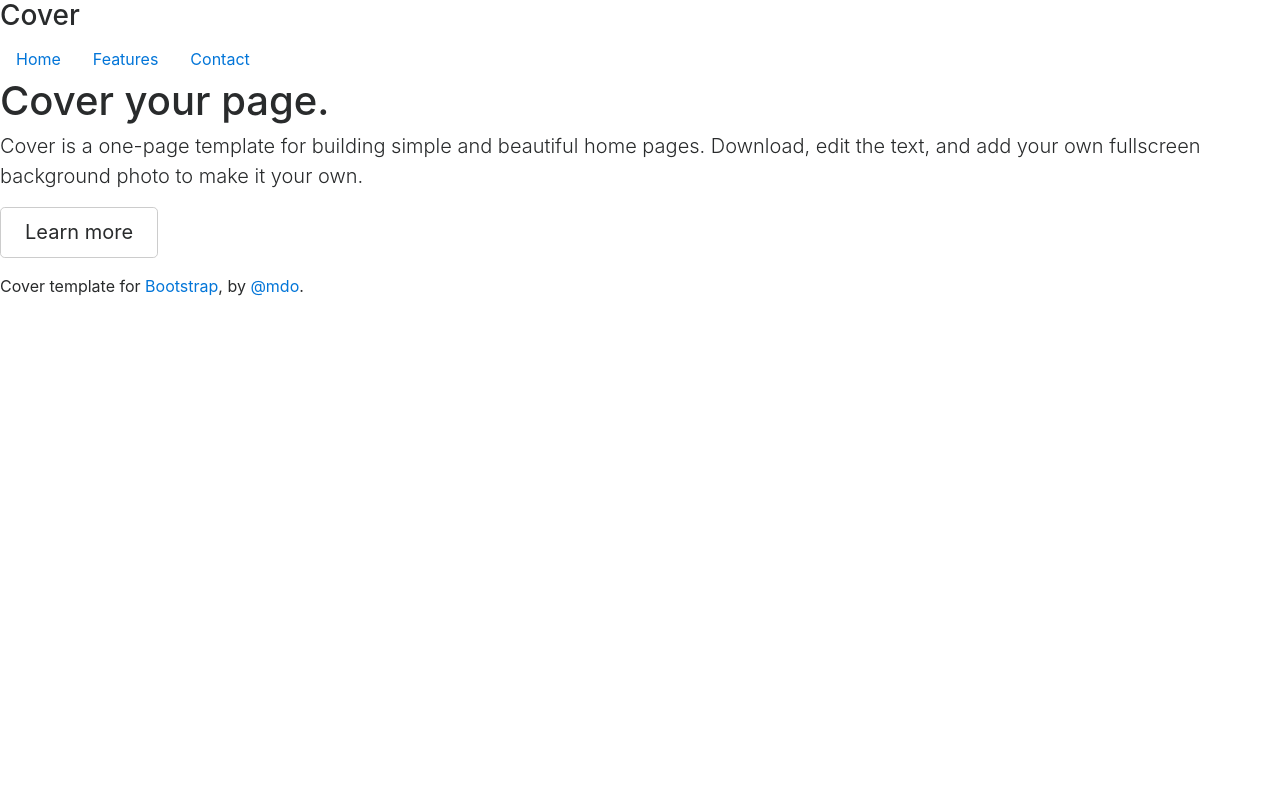
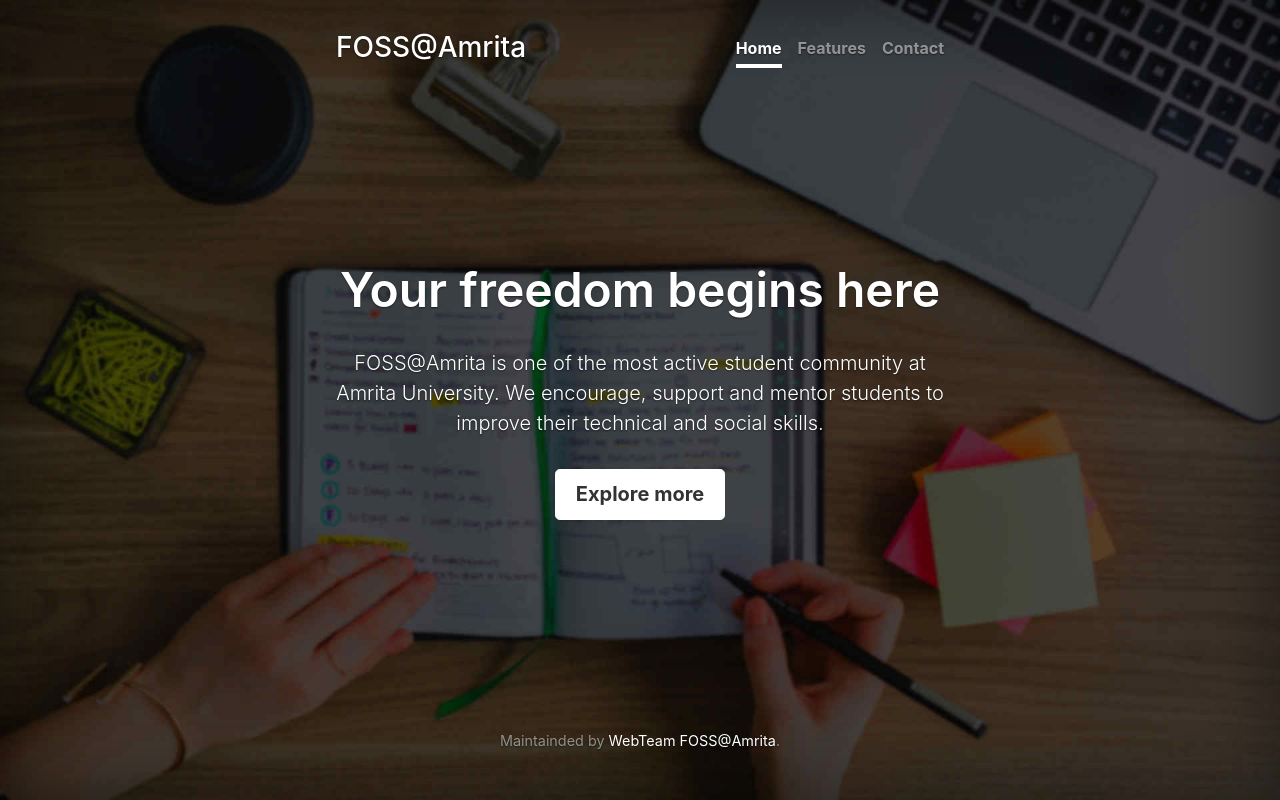
Before and after one commit to amfoss/club-website-2018, a Django app: template registration/templates/home/home.html in a window 1280 px wide. Run offline with Django 3.2, Linux system fonts and the light colour scheme; the template is opened without the code that fills it, so the values that code supplies are empty; some libraries are stand-ins or nearby versions.

Commit message:
Completed home page

```diff
--- a/registration/static/home/css/home.css
+++ b/registration/static/home/css/home.css
@@ -158,3 +158,22 @@ body {
     width: 42rem;
   }
 }
+
+
+body {
+  background: url("../img/cover.jpg") no-repeat;
+    background-size: cover;
+}
+
+.cover-content {
+    margin-top: 5%;
+}
+
+.cover-footer-text {
+    font-size: .9em;
+}
+
+.cover-heading {
+    font-size: 3em;
+    font-weight: 600;
+}
--- a/registration/templates/home/home.html
+++ b/registration/templates/home/home.html
@@ -1,6 +1,10 @@
 {% extends 'base/base.html' %}
+{% load static %}
+{% block title %} foss@amrita {% endblock %}
 
-{% block title %} foss@amrita {% endblock %}
+{% block css %}
+    <link rel="stylesheet" href="{% static 'home/css/home.css' %}"/>
+{% endblock %}
 
 {% block body %}
 <div class="site-wrapper">
@@ -11,7 +15,7 @@
 
       <div class="masthead clearfix">
         <div class="inner">
-          <h3 class="masthead-brand">Cover</h3>
+          <h3 class="masthead-brand">FOSS@Amrita</h3>
           <nav class="nav nav-masthead">
             <a class="nav-link active" href="#">Home</a>
             <a class="nav-link" href="#">Features</a>
@@ -21,16 +25,17 @@
       </div>
 
       <div class="inner cover">
-        <h1 class="cover-heading">Cover your page.</h1>
-        <p class="lead">Cover is a one-page template for building simple and beautiful home pages. Download, edit the text, and add your own fullscreen background photo to make it your own.</p>
-        <p class="lead">
-          <a href="#" class="btn btn-lg btn-secondary">Learn more</a>
+        <h1 class="cover-heading">Your freedom begins here</h1>
+        <p class="lead cover-content">FOSS@Amrita is one of the most active student community at Amrita University. We
+            encourage, support and mentor students to improve their technical and social skills.</p>
+        <p class="lead cover-content">
+          <a href="#" class="btn btn-lg btn-secondary">Explore more</a>
         </p>
       </div>
 
       <div class="mastfoot">
-        <div class="inner">
-          <p>Cover template for <a href="https://getbootstrap.com">Bootstrap</a>, by <a href="https://twitter.com/mdo">@mdo</a>.</p>
+        <div class="inner cover-footer-text">
+          <p>Maintainded by <a href="">WebTeam</a> <a href="https://twitter.com/mdo">FOSS@Amrita</a>.</p>
         </div>
       </div>
 
```
Also changed, not shown: registration/static/home/img/cover.jpg (added).
